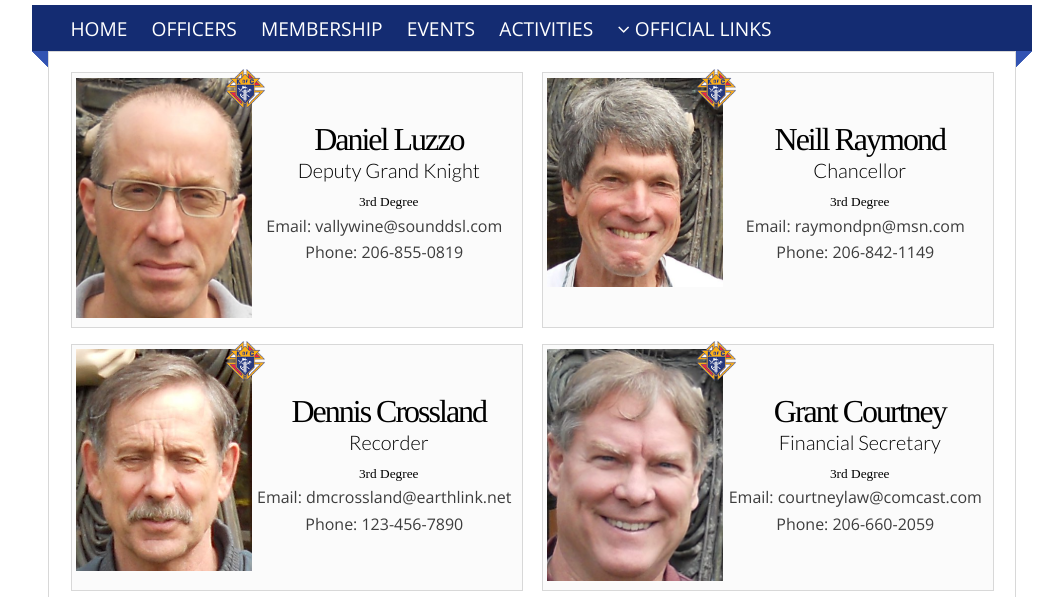
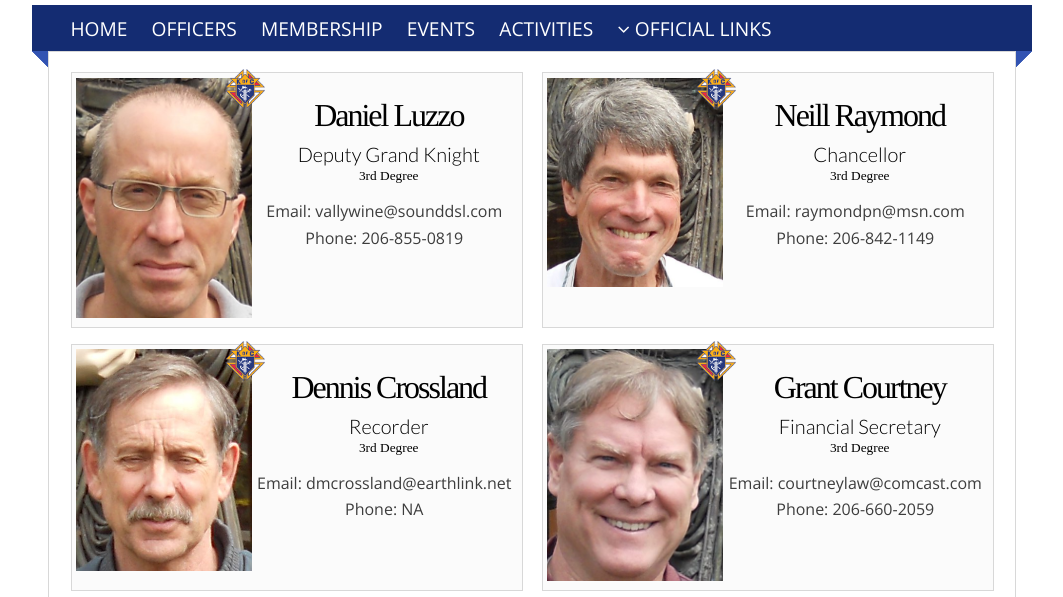
Before and after one commit to osgirl/KoC-website, a website: page index.html in a window 1280 px wide. Both pictures are taken after a click on the item "OFFICERS". Shown: the part 203-800 px from the top of the page, without its empty margins (108-1171 px from the left). Drawn offline with nearby package versions, Linux system fonts and the light colour scheme; a web font is replaced by a local one.

Commit message:
css on officers page

```diff
--- a/data/officers.json
+++ b/data/officers.json
@@ -23,7 +23,7 @@
     "name": "Dennis Crossland",
     "office": "Recorder",
     "email": "dmcrossland@earthlink.net",
-    "phone": "123-456-7890",
+    "phone": "NA",
     "bio": "",
     "bio_pic": "/images/officers/Crossland.jpg",
     "degree": "3rd",
--- a/styles/officers.css
+++ b/styles/officers.css
@@ -54,7 +54,7 @@
 .bio-title {
   float: right;
   width: 57%;
-  margin: 1%;
+  margin: 1% 1% 1em;
   padding: 0;
   /*background-color: #F3EFE5;*/
   text-align: center;
@@ -69,12 +69,13 @@
   font-family: Copperplate, 'Marcellus SC', times, serif;
   font-weight: 300;
   font-size: 2em;
+  margin: 0 0 0.25em;
   letter-spacing: -2px;
 }
 
 .bio-title h2 {
   padding: 0;
-  margin: 0 0 0.5em;
+  margin: 0;
   font-weight: 300;
   font-size: 1.25em;
 }
@@ -95,7 +96,7 @@
 
 @media (min-width: 450px) {
   .bio-title {
-    margin-top: 2.5em;
+    margin-top: 1.5em;
   }
 
   .council-profile p {
```
